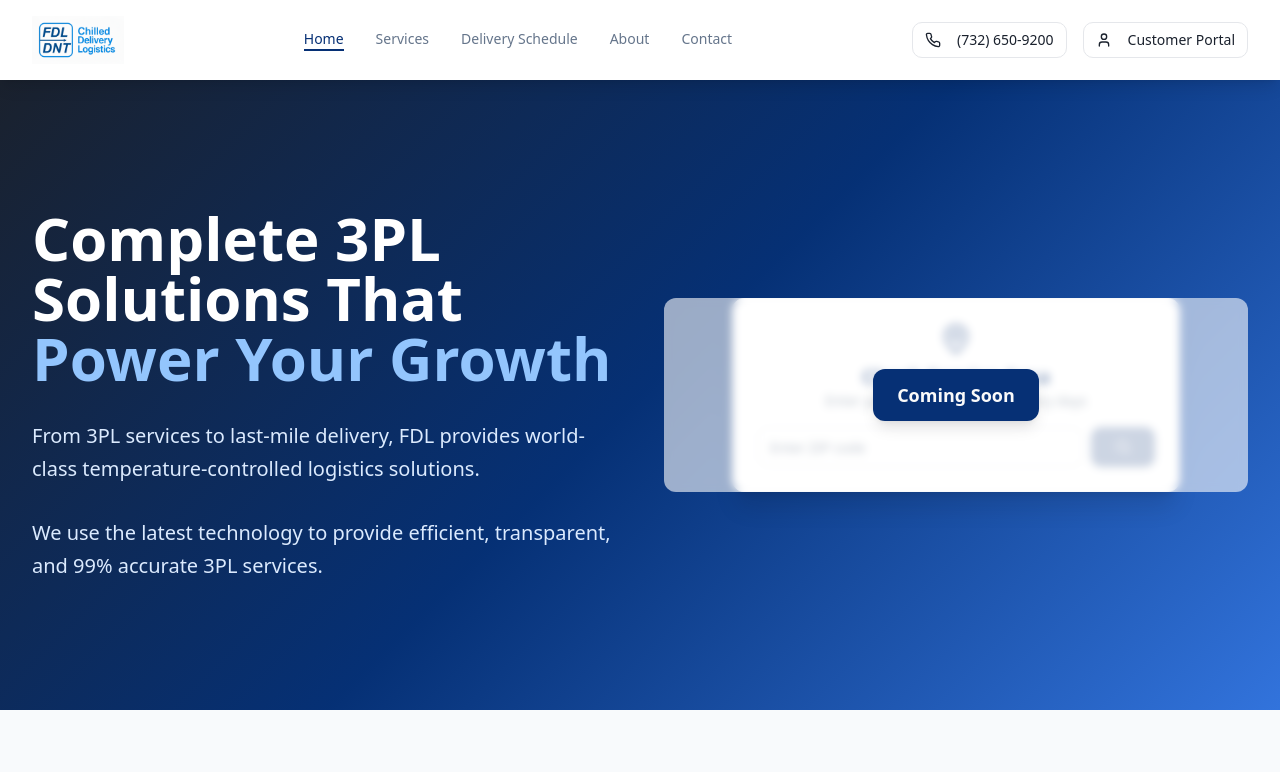
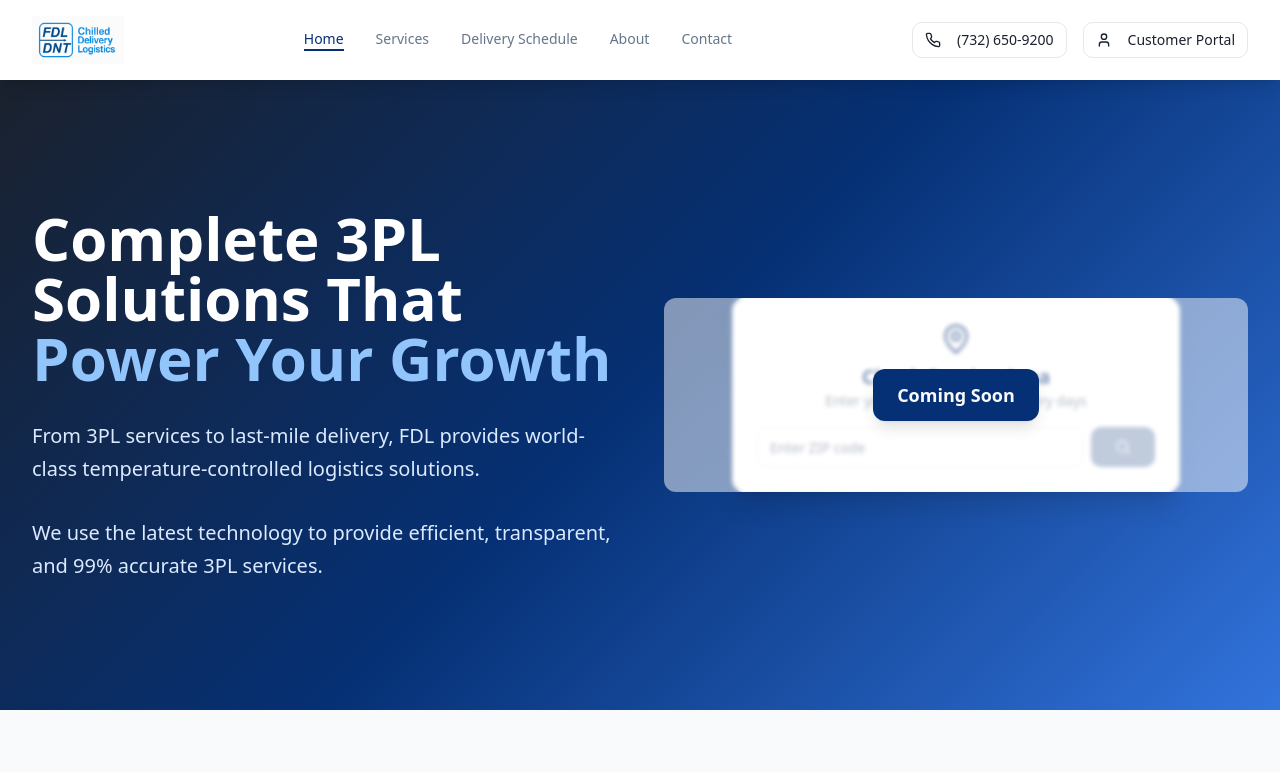
Before and after one commit to ziaddanasouri/fdl-website-excellence-hub, a React (Vite) app: page / in a window 1280 px wide. Shown: the top 772 px of the page. Built offline with nearby package versions, Linux system fonts and the light colour scheme.

Commit message:
Refine "Coming Soon" overlay

```diff
--- a/src/pages/Index.tsx
+++ b/src/pages/Index.tsx
@@ -105,7 +105,7 @@ const Index = () => {
               <div className="pointer-events-none">
                 <ZipCodeChecker />
               </div>
-              <div className="absolute inset-0 flex items-center justify-center bg-background/60 backdrop-blur-sm rounded-lg">
+              <div className="absolute inset-0 flex items-center justify-center bg-background/50 backdrop-blur-[2px] rounded-lg">
                 <div className="bg-primary text-primary-foreground px-6 py-3 rounded-lg shadow-lg font-semibold text-lg">
                   Coming Soon
                 </div>
```
